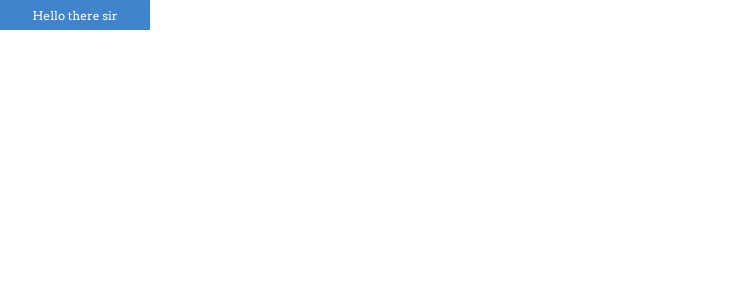
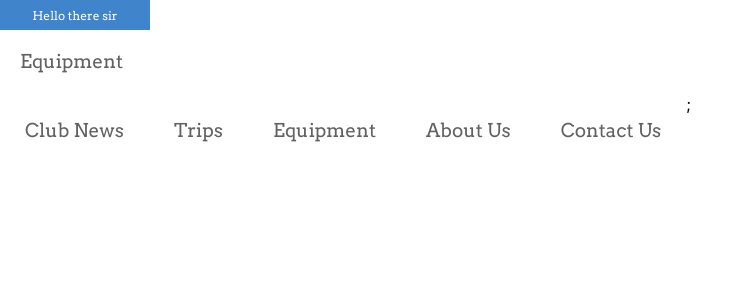
Before and after one commit to spd75/cssc-website, a React (Create React App) app: page / in a window 1280 px wide. Shown: the top 300 px of the page, without its empty margins (0-753 px from the left). Built offline with nearby package versions, Linux system fonts and the light colour scheme.

Commit message:
Add skeleton for navbarlinks

```diff
--- /dev/null
+++ b/src/components/complex/NavLinkBar.tsx
@@ -0,0 +1,48 @@
+import NavItem from '../elemental/NavItem';
+import React from 'react';
+
+type NavLinkBarProps = {
+    navLinks: string[];
+    textPadding: number;
+};
+
+export default class NavLinkBar extends React.Component<NavLinkBarProps, any> {
+    constructor(props: NavLinkBarProps) {
+        super(props);
+
+        this.state = {
+            navLinks: props.navLinks,
+            textPadding: props.textPadding
+        };
+    }
+
+    renderNavLinks = () => {
+        const st = this.state;
+        var navLinks = [];
+        for (var i = 0; i < st.navLinks.length; i++) {
+            navLinks.push(
+                <NavItem
+                    text={st.navLinks[i]}
+                    textPadding={st.textPadding}
+                    onClick={() => {
+                        console.log('hello');
+                    }}
+                />
+            );
+        }
+        return navLinks;
+    };
+
+    containerStyle = () => {
+        return {
+            background: 'fff',
+            display: 'flex'
+        };
+    };
+
+    render = () => {
+        const st = this.state;
+
+        return <div style={this.containerStyle()}>{this.renderNavLinks()};</div>;
+    };
+}
--- /dev/null
+++ b/src/components/elemental/NavItem.tsx
@@ -0,0 +1,55 @@
+import Hoverable from '../super-comps/Hoverable';
+
+type NavItemProps = {
+    text: string;
+    textPadding: number;
+    onClick: () => void;
+};
+
+export default class NavItem extends Hoverable<NavItemProps> {
+    constructor(props: NavItemProps) {
+        super(props);
+
+        this.state = {
+            text: props.text,
+            textPadding: props.textPadding,
+            onClick: props.onClick
+        };
+    }
+
+    outerStyle = () => {
+        const st = this.state;
+        return {
+            backgroundColor: !st.hovering ? '#fff' : '#48A8DE',
+            opacity: '0.9',
+            width: 'max-content',
+            padding: `${st.textPadding}px`,
+            cursor: !st.hovering ? 'auto' : 'pointer'
+        };
+    };
+
+    textStyle = () => {
+        const st = this.state;
+        return {
+            fontFamily: 'Arvo',
+            fontSize: '19px',
+            color: !st.hovering ? '#505050' : '#fff',
+            margin: '0'
+        };
+    };
+
+    render = () => {
+        const st = this.state;
+
+        return (
+            <div
+                style={this.outerStyle()}
+                onClick={st.onClick}
+                onMouseEnter={this.setHovered}
+                onMouseLeave={this.setUnhovered}
+            >
+                <p style={this.textStyle()}>{st.text}</p>
+            </div>
+        );
+    };
+}
--- a/src/StanButton.tsx
+++ b/src/components/elemental/StanButton.tsx
@@ -1,6 +1,4 @@
-import React from 'react';
-import { useState, useEffect } from 'react';
-import './index.css';
+import Hoverable from '../super-comps/Hoverable';
 
 type StanButtonProps = {
     title: string;
@@ -8,7 +6,7 @@ type StanButtonProps = {
     onClick: () => void;
 };
 
-export default class StanButton extends React.Component<StanButtonProps, any> {
+export default class StanButton extends Hoverable<StanButtonProps> {
     constructor(props: StanButtonProps) {
         super(props);
 
@@ -17,31 +15,18 @@ export default class StanButton extends React.Component<StanButtonProps, any> {
             primColor: props.traditional ? '#48A8DE' : '#fff',
             secColor: props.traditional ? '#fff' : '#505050',
             hoverColor: props.traditional ? '#4084CB' : '#aaa',
-            hovering: false,
             onClick: props.onClick
         };
     }
 
-    setButtonHovered = () => {
-        this.setState({
-            hovering: true
-        });
-    };
-
-    setButtonUnhovered = () => {
-        this.setState({
-            hovering: false
-        });
-    };
-
     buttonStyle = (width: number): any => {
-        const state = this.state;
+        const st = this.state;
 
         return {
             width: `${width}px`,
             height: `${width * 0.2}px`,
-            backgroundColor: !state.hovering ? state.primColor : state.hoverColor,
-            cursor: !state.hovering ? 'auto' : 'pointer',
+            backgroundColor: !st.hovering ? st.primColor : st.hoverColor,
+            cursor: !st.hovering ? 'auto' : 'pointer',
             border: 'none',
             padding: '0'
         };
@@ -62,8 +47,8 @@ export default class StanButton extends React.Component<StanButtonProps, any> {
                 style={this.buttonStyle(150)}
                 className={this.buttonStyle(150)}
                 onClick={this.state.onClick}
-                onMouseEnter={this.setButtonHovered}
-                onMouseLeave={this.setButtonUnhovered}
+                onMouseEnter={this.setHovered}
+                onMouseLeave={this.setUnhovered}
             >
                 <p style={this.textStyle(12)}>{this.state.title}</p>
             </button>
--- /dev/null
+++ b/src/components/super-comps/Hoverable.tsx
@@ -0,0 +1,23 @@
+import React from 'react';
+
+export default class HoverableComponent<T1> extends React.Component<T1, any> {
+    constructor(props: T1) {
+        super(props);
+
+        this.setState({
+            hovering: false
+        });
+    }
+
+    setHovered = () => {
+        this.setState({
+            hovering: true
+        });
+    };
+
+    setUnhovered = () => {
+        this.setState({
+            hovering: false
+        });
+    };
+}
--- a/src/index.tsx
+++ b/src/index.tsx
@@ -1,8 +1,12 @@
 import React from 'react';
 import ReactDOM from 'react-dom';
 import './index.css';
-import StanButton from './StanButton';
 import reportWebVitals from './reportWebVitals';
+
+/** Components */
+import StanButton from './components/elemental/StanButton';
+import NavItem from './components/elemental/NavItem';
+import NavLinkBar from './components/complex/NavLinkBar';
 
 ReactDOM.render(
     <React.StrictMode>
@@ -13,6 +17,17 @@ ReactDOM.render(
             title="Hello there sir"
             traditional={true}
         />
+        <NavItem
+            onClick={() => {
+                console.log('It worked pt 2');
+            }}
+            text="Equipment"
+            textPadding={20}
+        />
+        <NavLinkBar
+            navLinks={['Club News', 'Trips', 'Equipment', 'About Us', 'Contact Us']}
+            textPadding={25}
+        />
     </React.StrictMode>,
     document.getElementById('root')
 );
```
